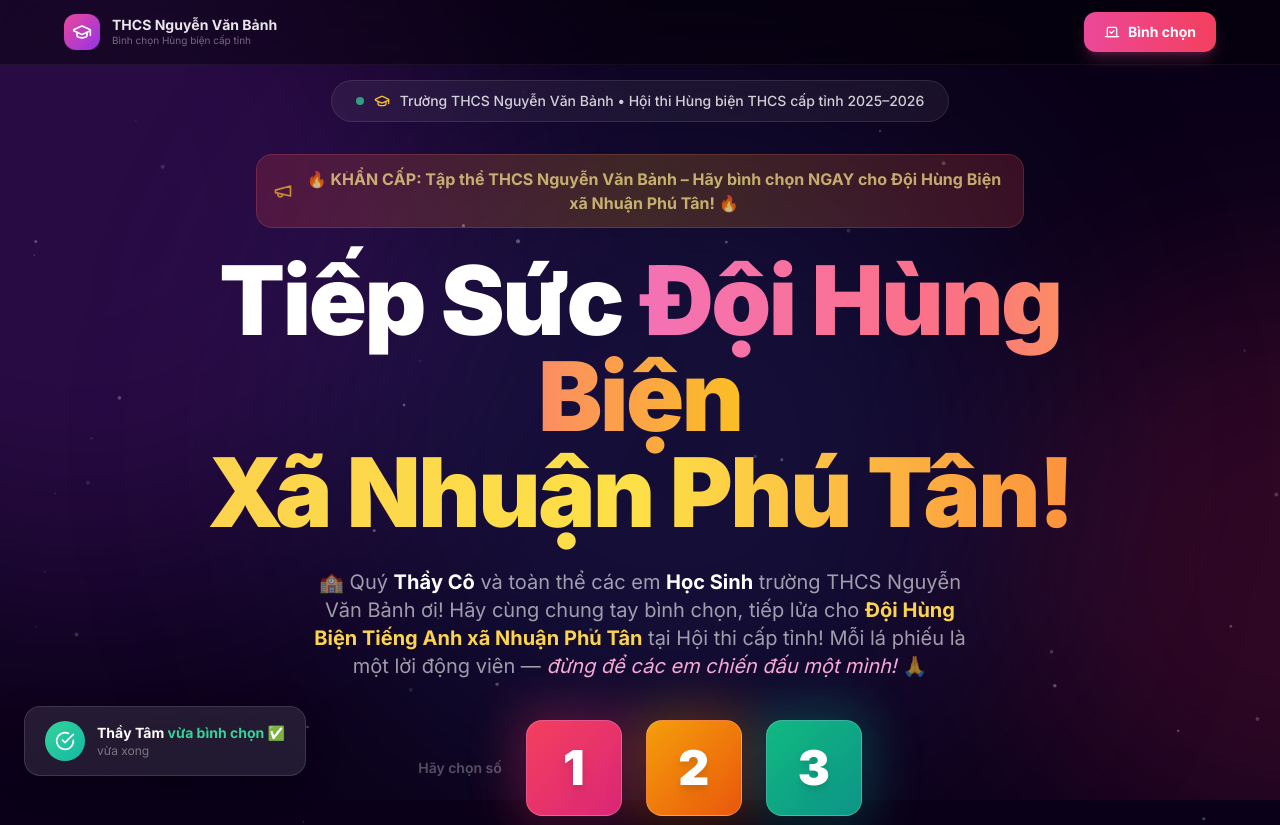
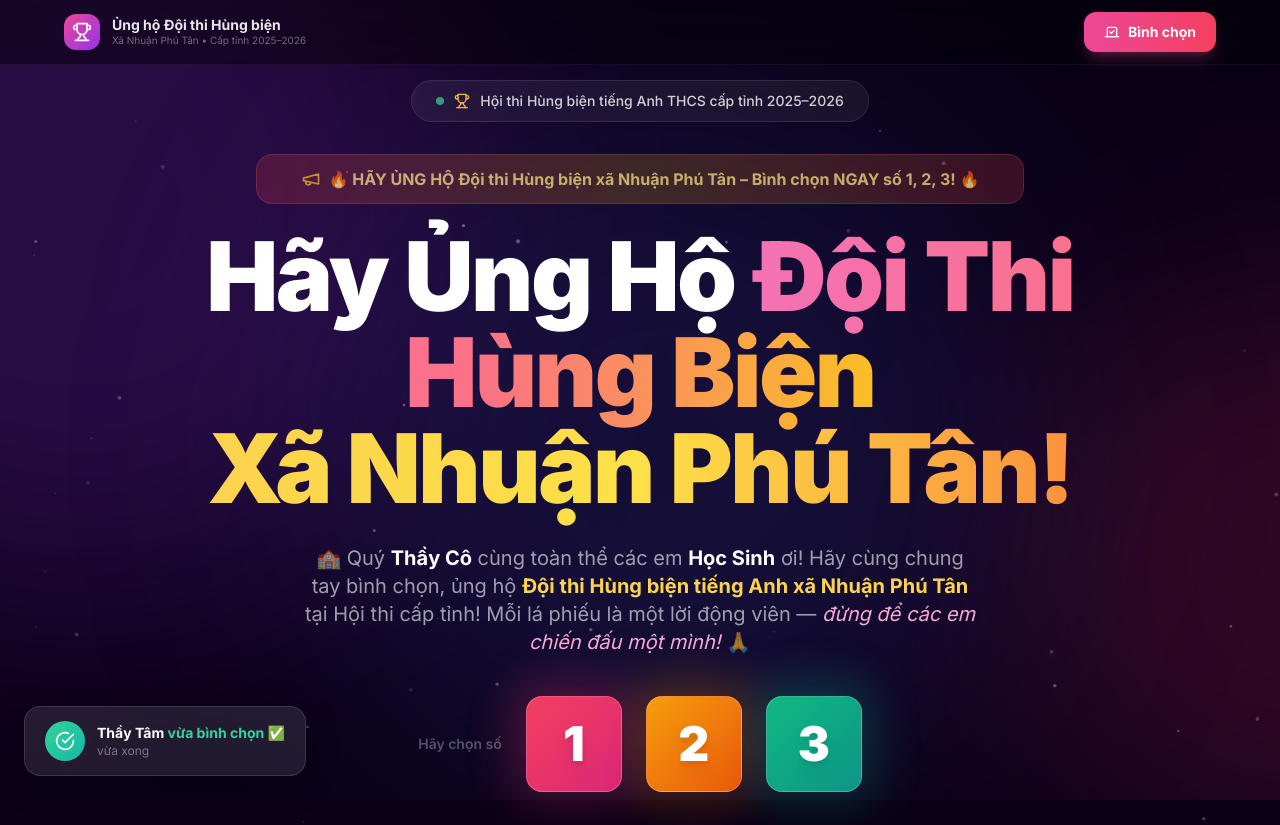
Before and after one commit to wp37/ung-ho-cuoc-thi-nhuanphutan, a React (Vite) app: page / in a window 1280 px wide. Shown: the top 825 px of the page. Built offline with nearby package versions, Linux system fonts and the light colour scheme.

Commit message:
fix: remove THCS NVB references, focus on Doi thi Hung bien xa Nhuan Phu Tan

```diff
--- a/App.tsx
+++ b/App.tsx
@@ -275,11 +275,11 @@ export default function App() {
         <div className="max-w-6xl mx-auto flex items-center justify-between">
           <div className="flex items-center gap-3">
             <div className="w-9 h-9 rounded-xl bg-gradient-to-br from-pink-500 to-purple-600 flex items-center justify-center">
-              <GraduationCap size={20} className="text-white" />
+              <Trophy size={20} className="text-white" />
             </div>
             <div className="hidden sm:block">
-              <p className="text-white/90 font-bold text-sm leading-tight">THCS Nguyễn Văn Bảnh</p>
-              <p className="text-white/40 text-[10px]">Bình chọn Hùng biện cấp tỉnh</p>
+              <p className="text-white/90 font-bold text-sm leading-tight">Ủng hộ Đội thi Hùng biện</p>
+              <p className="text-white/40 text-[10px]">Xã Nhuận Phú Tân • Cấp tỉnh 2025–2026</p>
             </div>
           </div>
           <a
@@ -307,8 +307,8 @@ export default function App() {
         >
           <div className="inline-flex items-center gap-2.5 px-6 py-2.5 rounded-full bg-white/[0.06] backdrop-blur-xl border border-white/10 text-white/80 text-sm font-medium">
             <div className="w-2 h-2 rounded-full bg-emerald-400 animate-pulse" />
-            <GraduationCap size={16} className="text-amber-400" />
-            Trường THCS Nguyễn Văn Bảnh • Hội thi Hùng biện THCS cấp tỉnh 2025–2026
+            <Trophy size={16} className="text-amber-400" />
+            Hội thi Hùng biện tiếng Anh THCS cấp tỉnh 2025–2026
           </div>
         </motion.div>
 
@@ -322,7 +322,7 @@ export default function App() {
           <div className="relative overflow-hidden rounded-2xl bg-gradient-to-r from-red-500/20 via-amber-500/20 to-red-500/20 border border-red-400/20 py-3 px-4">
             <div className="flex items-center justify-center gap-2 text-amber-200 font-bold text-sm sm:text-base animate-pulse">
               <Megaphone size={20} className="text-amber-400 shrink-0" />
-              🔥 KHẨN CẤP: Tập thể THCS Nguyễn Văn Bảnh – Hãy bình chọn NGAY cho Đội Hùng Biện xã Nhuận Phú Tân! 🔥
+              🔥 HÃY ỦNG HỘ Đội thi Hùng biện xã Nhuận Phú Tân – Bình chọn NGAY số 1, 2, 3! 🔥
             </div>
           </div>
         </motion.div>
@@ -335,8 +335,8 @@ export default function App() {
           className="max-w-5xl"
         >
           <h1 className="text-[2.5rem] sm:text-6xl md:text-7xl lg:text-8xl font-black leading-[1.05] tracking-tight">
-            <span className="text-white">Tiếp Sức </span>
-            <span className="text-transparent bg-clip-text bg-gradient-to-r from-pink-400 via-rose-400 to-amber-400">Đội Hùng Biện</span>
+            <span className="text-white">Hãy Ủng Hộ </span>
+            <span className="text-transparent bg-clip-text bg-gradient-to-r from-pink-400 via-rose-400 to-amber-400">Đội Thi Hùng Biện</span>
             <br />
             <span className="text-transparent bg-clip-text bg-gradient-to-r from-amber-300 via-yellow-300 to-orange-400">Xã Nhuận Phú Tân!</span>
           </h1>
@@ -349,10 +349,10 @@ export default function App() {
           transition={{ delay: 0.9, duration: 0.8 }}
           className="mt-7 text-base sm:text-lg md:text-xl text-white/60 max-w-2xl leading-relaxed"
         >
-          🏫 Quý <strong className="text-white font-bold">Thầy Cô</strong> và toàn thể các em{' '}
-          <strong className="text-white font-bold">Học Sinh</strong> trường THCS Nguyễn Văn Bảnh ơi!{' '}
-          Hãy cùng chung tay bình chọn, tiếp lửa cho{' '}
-          <strong className="text-amber-300 font-bold">Đội Hùng Biện Tiếng Anh xã Nhuận Phú Tân</strong>{' '}
+          🏫 Quý <strong className="text-white font-bold">Thầy Cô</strong> cùng toàn thể các em{' '}
+          <strong className="text-white font-bold">Học Sinh</strong> ơi!{' '}
+          Hãy cùng chung tay bình chọn, ủng hộ{' '}
+          <strong className="text-amber-300 font-bold">Đội thi Hùng biện tiếng Anh xã Nhuận Phú Tân</strong>{' '}
           tại Hội thi cấp tỉnh! Mỗi lá phiếu là một lời động viên — <em className="text-pink-300">đừng để các em chiến đấu một mình!</em> 🙏
         </motion.p>
 
@@ -740,8 +740,8 @@ export default function App() {
       <footer className="relative z-10 py-8 border-t border-white/[0.05] text-center px-4">
         <div className="max-w-3xl mx-auto space-y-2">
           <p className="flex items-center justify-center gap-2 text-white/25 text-sm">
-            <GraduationCap size={16} />
-            Trường THCS Nguyễn Văn Bảnh – Hội thi Hùng biện tiếng Anh THCS cấp tỉnh 2025–2026
+            <Trophy size={16} />
+            Ủng hộ Đội thi Hùng biện tiếng Anh xã Nhuận Phú Tân – Cấp tỉnh 2025–2026
           </p>
           <p className="text-white/20 text-xs">
             Thiết kế bởi <strong className="text-white/35">Võ Ngọc Tùng</strong> • Mỗi lá phiếu, một tấm lòng 💖
--- a/index.html
+++ b/index.html
@@ -4,9 +4,9 @@
 <head>
   <meta charset="UTF-8" />
   <meta name="viewport" content="width=device-width, initial-scale=1.0" />
-  <title>Bình Chọn Hùng Biện THCS Cấp Tỉnh | Trường THCS Nguyễn Văn Bảnh | Ủng Hộ HS Xã Nhuận Phú Tân</title>
+  <title>Ủng Hộ Đội Thi Hùng Biện Xã Nhuận Phú Tân | Bình Chọn Số 1, 2, 3</title>
   <meta name="description"
-    content="Kêu gọi quý Thầy Cô và các em học sinh Trường THCS Nguyễn Văn Bảnh bình chọn ủng hộ học sinh xã Nhuận Phú Tân tại Hội thi Hùng biện tiếng Anh THCS cấp tỉnh 2025-2026. Hãy chọn số 1, 2, 3!" />
+    content="Hãy ủng hộ Đội thi Hùng biện tiếng Anh xã Nhuận Phú Tân tại Hội thi cấp tỉnh 2025-2026. Bình chọn số 1, 2, 3!" />
   <meta name="author" content="Võ Ngọc Tùng" />
   <meta property="og:title" content="Bình Chọn Ủng Hộ Học Sinh Xã Nhuận Phú Tân – Hội thi Hùng biện THCS cấp tỉnh" />
   <meta property="og:description" content="Hãy chung tay bình chọn số 1, 2, 3 để ủng hộ các em học sinh!" />
```
